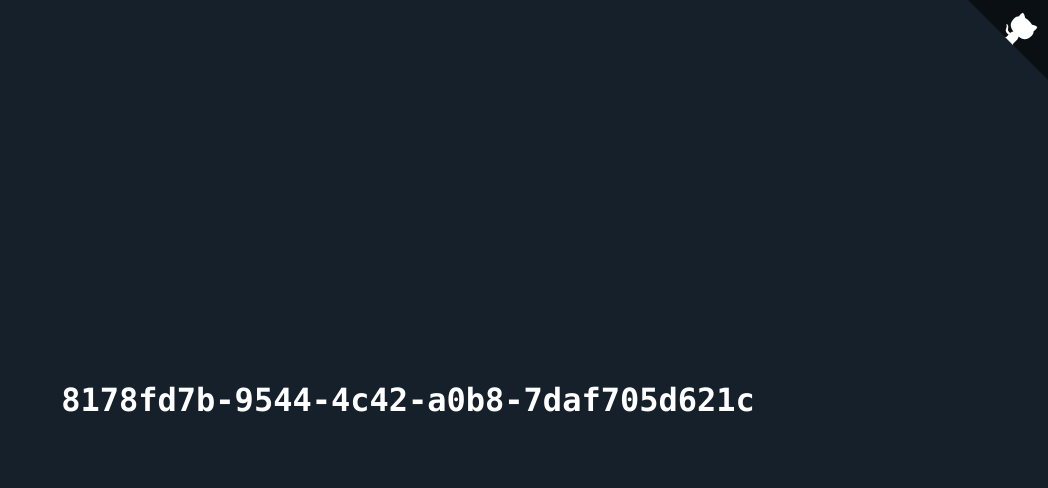
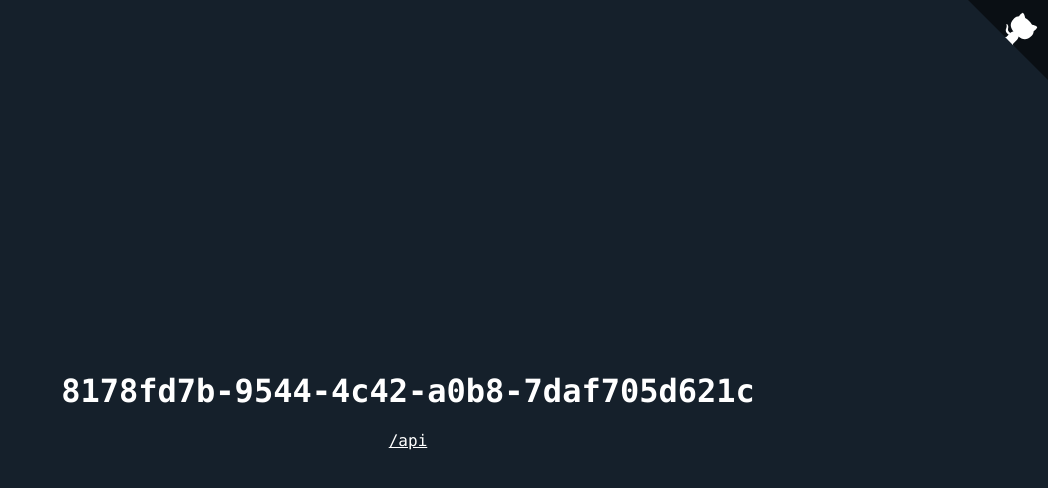
Before and after one commit to magitek-telescope/uuid-v4.web.app, a website built with Parcel: page src/index.html in a window 1280 px wide. Shown: the whole page, without its empty margins (232-1280 px from the left). Built offline with nearby package versions, Linux system fonts and the light colour scheme.

Commit message:
chore: Add API link to web page

```diff
--- a/src/index.html
+++ b/src/index.html
@@ -9,7 +9,10 @@
   </head>
   <body>
     <a href="https://github.com/potato4d/uuid-v4.web.app" class="github-corner" aria-label="View source on GitHub" ><svg width="80" height="80" viewBox="0 0 250 250" style="fill:#00000088; color:#fff; position: absolute; top: 0; border: 0; right: 0;" aria-hidden="true" > <path d="M0,0 L115,115 L130,115 L142,142 L250,250 L250,0 Z"></path> <path d="M128.3,109.0 C113.8,99.7 119.0,89.6 119.0,89.6 C122.0,82.7 120.5,78.6 120.5,78.6 C119.2,72.0 123.4,76.3 123.4,76.3 C127.3,80.9 125.5,87.3 125.5,87.3 C122.9,97.6 130.6,101.9 134.4,103.2" fill="currentColor" style="transform-origin: 130px 106px;" class="octo-arm" ></path> <path d="M115.0,115.0 C114.9,115.1 118.7,116.5 119.8,115.4 L133.7,101.6 C136.9,99.2 139.9,98.4 142.2,98.6 C133.8,88.0 127.5,74.4 143.8,58.0 C148.5,53.4 154.0,51.2 159.7,51.0 C160.3,49.4 163.2,43.6 171.4,40.1 C171.4,40.1 176.1,42.5 178.8,56.2 C183.1,58.6 187.2,61.8 190.9,65.4 C194.5,69.0 197.7,73.2 200.1,77.6 C213.8,80.2 216.3,84.9 216.3,84.9 C212.7,93.1 206.9,96.0 205.4,96.6 C205.1,102.4 203.0,107.8 198.3,112.5 C181.9,128.9 168.3,122.5 157.7,114.1 C157.9,116.9 156.7,120.9 152.7,124.9 L141.0,136.5 C139.8,137.7 141.6,141.9 141.8,141.8 Z" fill="currentColor" class="octo-body" ></path></svg></a>
-    <div id="app"><h1 id="uuid"></h1></div>
+    <div id="app">
+      <h1 id="uuid"></h1>
+      <a href="/api">/api</a>
+    </div>
     <script src="./main.ts"></script>
   </body>
 </html>
--- a/src/style.css
+++ b/src/style.css
@@ -50,3 +50,7 @@ body,
     animation: octocat-wave 560ms ease-in-out;
   }
 }
+
+a {
+  color: #fff;
+}
```
